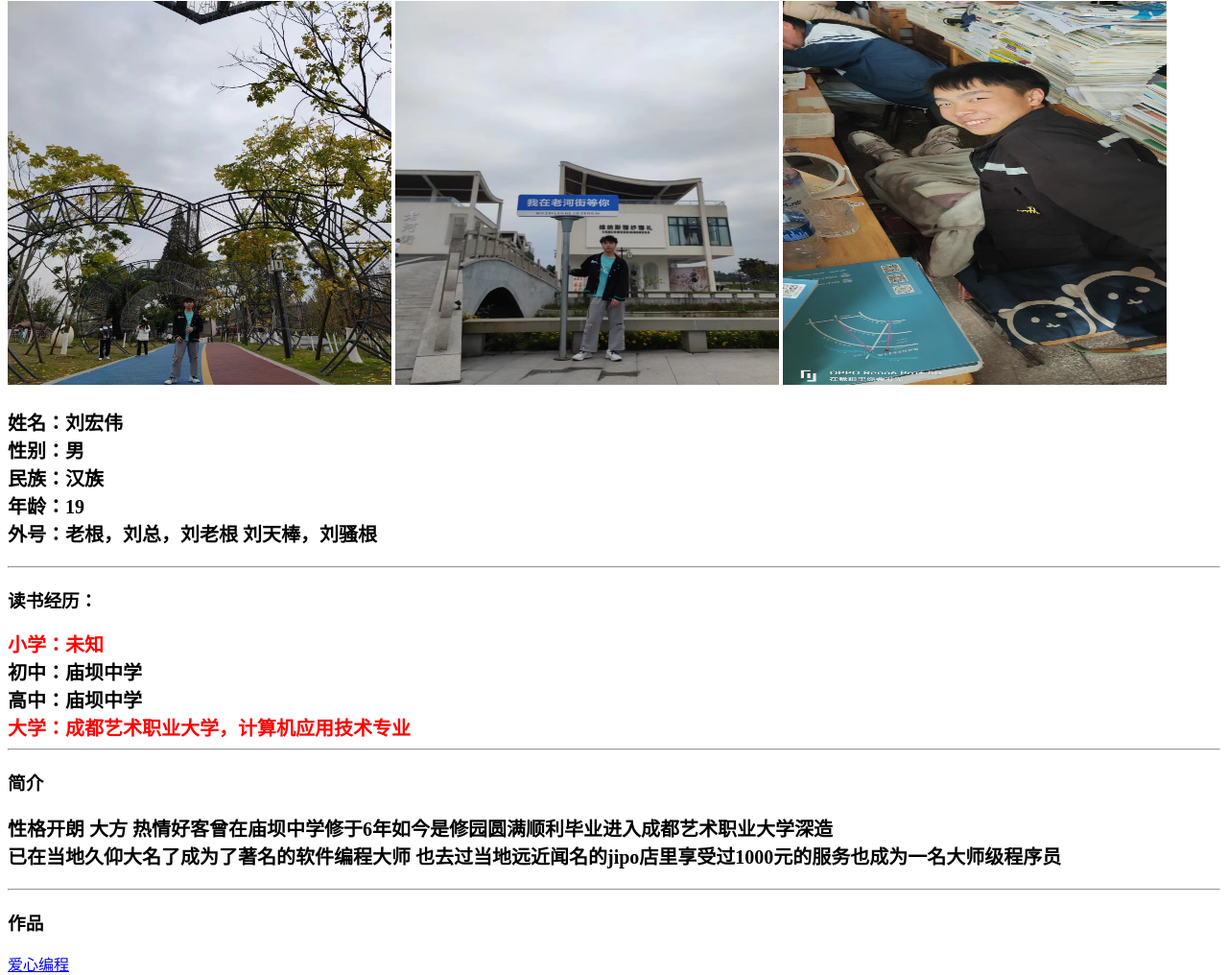
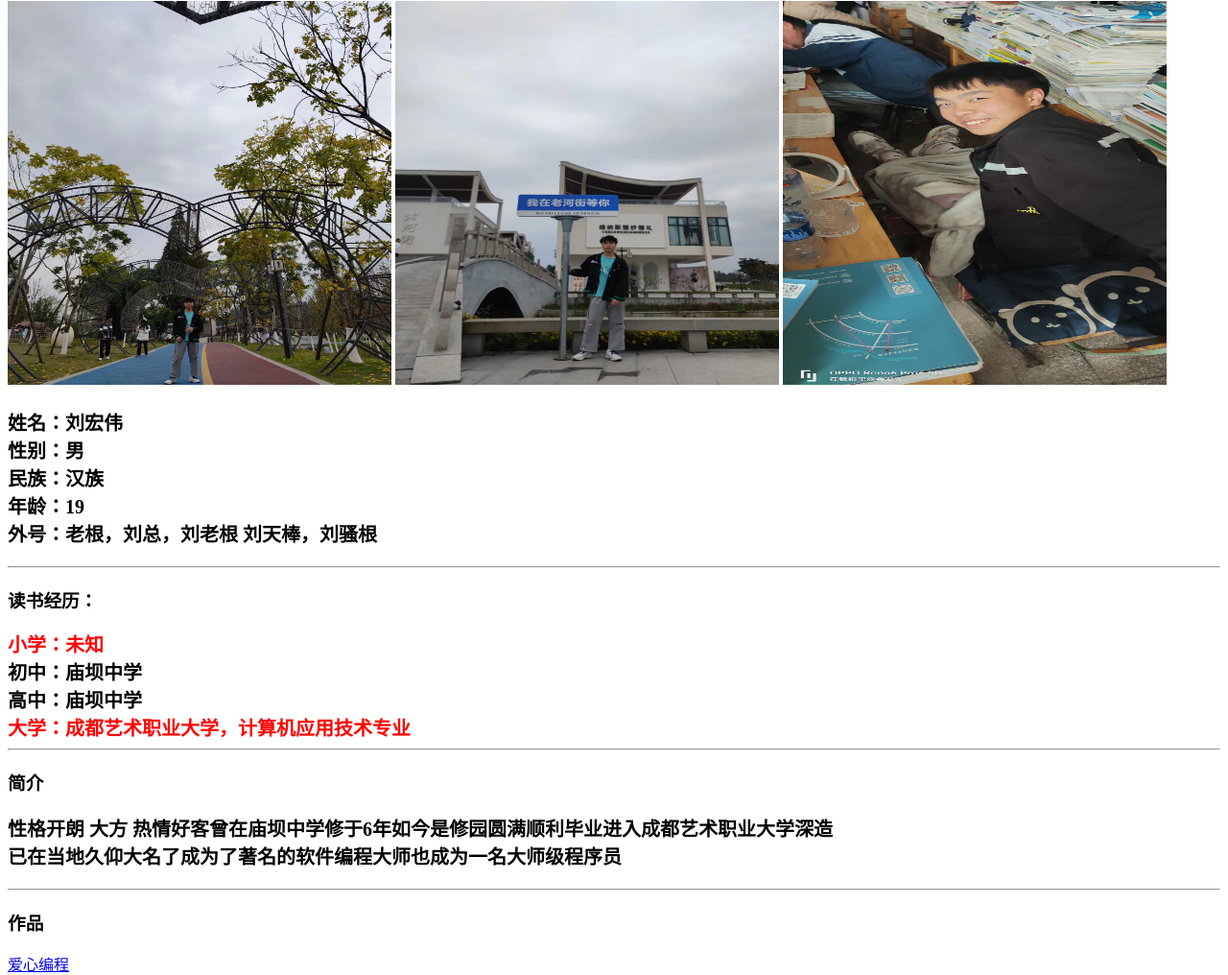
Before and after one commit to Wuzhiguo1/lhw, a plain HTML site: page index.html in a window 1280 px wide. Shown: the part 689-1705 px from the top of the page at 96% size. Drawn offline with Linux system fonts and the light colour scheme.

Commit message:
Update index.html

```diff
--- a/index.html
+++ b/index.html
@@ -84,7 +84,7 @@
 	<hr>
 <h3>简介</h3>
 <p class="a">性格开朗 大方 热情好客曾在庙坝中学修于6年如今是修园圆满顺利毕业进入成都艺术职业大学深造<br>
-	    已在当地久仰大名了成为了著名的软件编程大师 也去过当地远近闻名的jipo店里享受过1000元的服务也成为一名大师级程序员</p>
+	    已在当地久仰大名了成为了著名的软件编程大师也成为一名大师级程序员</p>
 <hr>
 <h3>作品</h3>
 <span class="c"><a href="https://www.douyin.com/user/MS4wLjABAAAAE7VITcOzBm6J7xBHmZ4QnYHCDf70BOs2_FJOnb1wB7U?modal_id=7163157157234445583">爱心编程</a></span>
```
